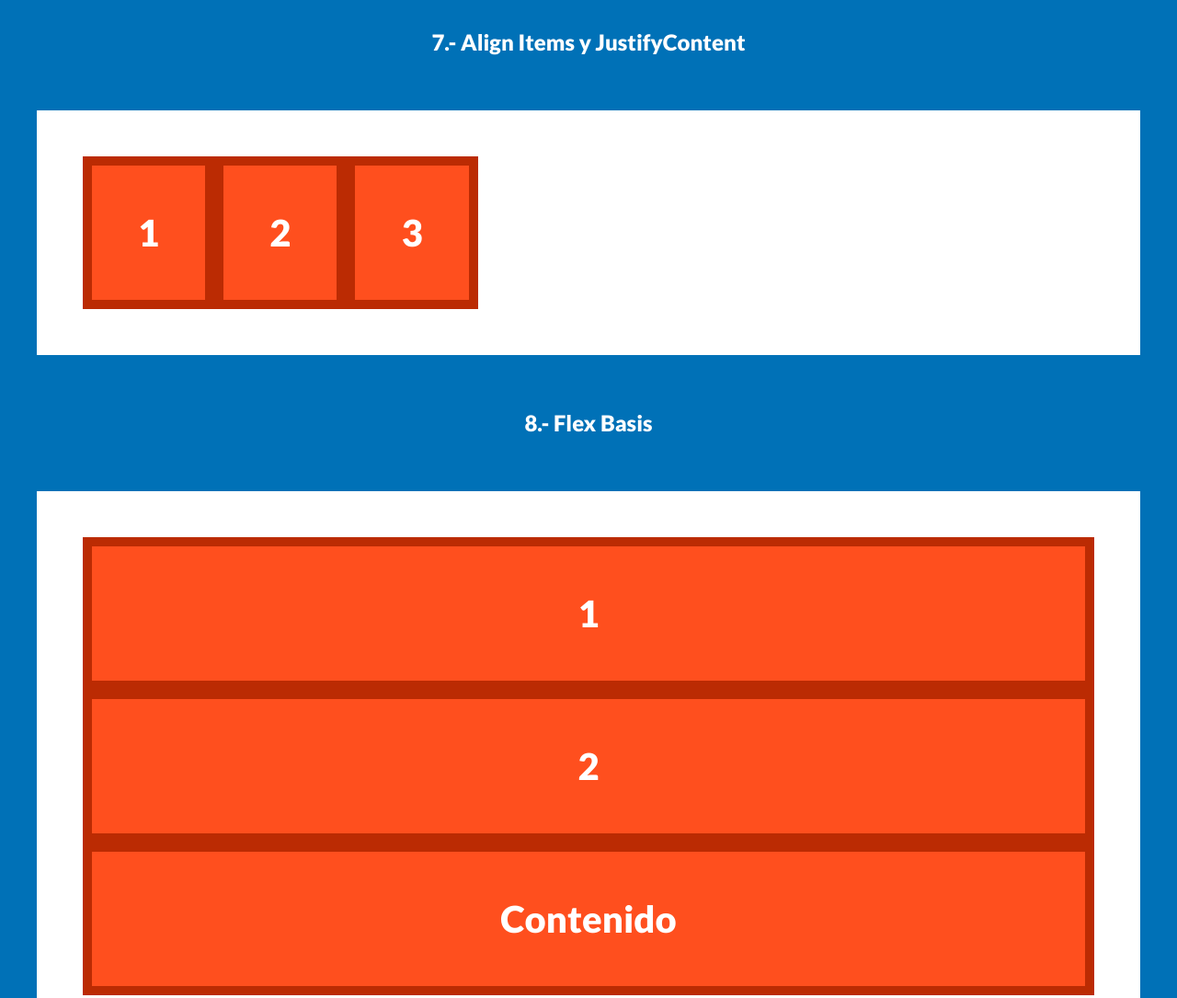
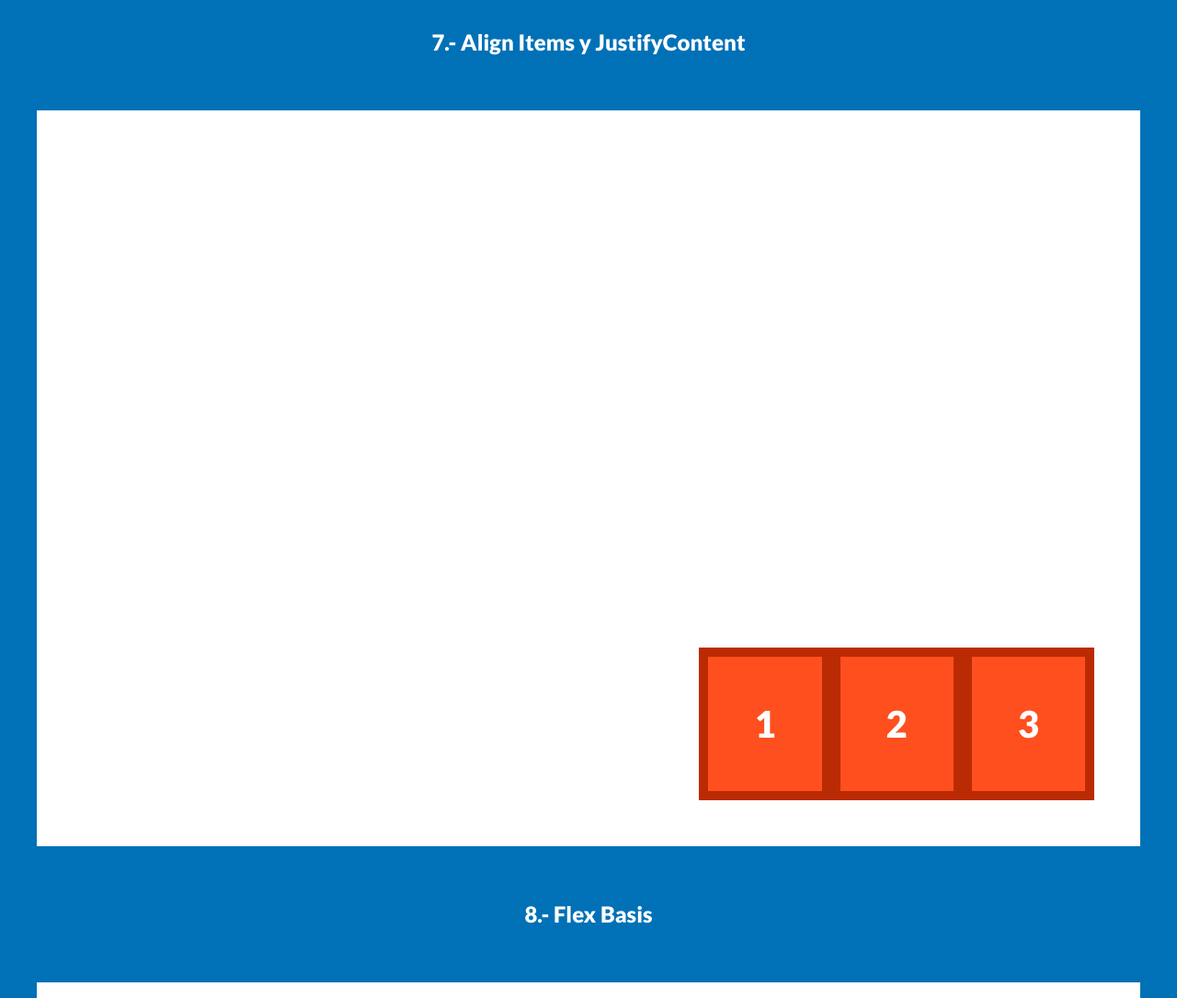
Before and after one commit to lpablos/basic-flexbox, a plain HTML site: page index.html in a window 1280 px wide. Shown: the part 4600-5685 px from the top of the page at 92% size. Drawn offline with Linux system fonts and the light colour scheme.

Commit message:
base de flex box

```diff
--- a/css/style.css
+++ b/css/style.css
@@ -159,5 +159,15 @@ h1, h2 {
 
 .d-flex-7{
     display: flex;
+    height: 800px;
 
+    align-items: flex-end;
+    justify-content: flex-end;
+    /*
+    **** Valores por default ****
+    flex-direction: row;
+    justify-content: flex-start;
+    align-items: strech; ----> este hace que se estire
+
+    */
 }
```
